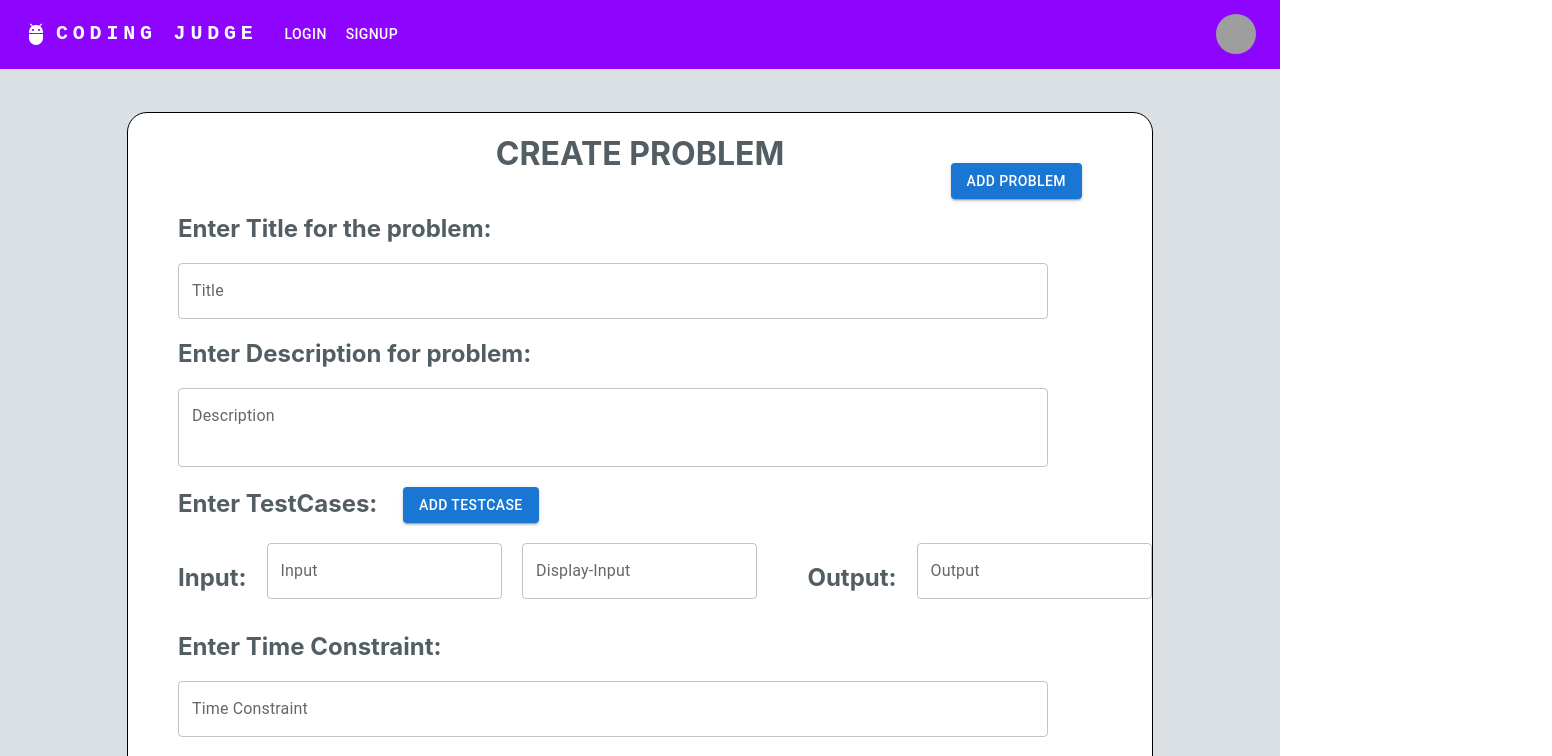
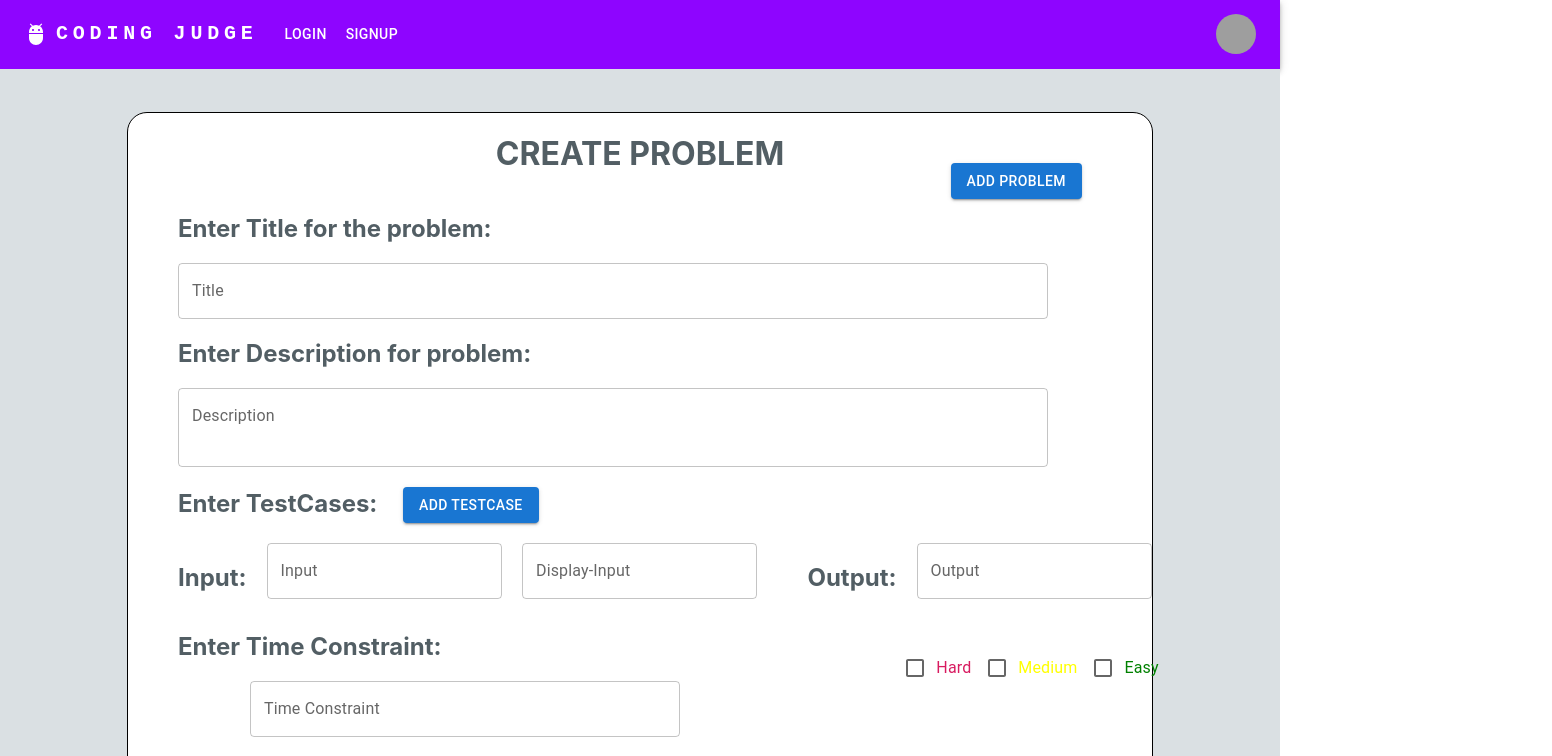
Before and after one commit to TarunDev1478/Online-Judge, a React (Create React App) app in the folder online-judge/: page /addProblem in a window 1280 px wide. Shown: the top 756 px of the page, 1552 px wide, since content can reach past the window. Built offline with nearby package versions, Linux system fonts and the light colour scheme; no server answers; grey boxes are pictures that could not be loaded.

Commit message:
Update AddProblem.jsx
added a new field

```diff
--- a/online-judge/src/components/AddProblem.jsx
+++ b/online-judge/src/components/AddProblem.jsx
@@ -2,6 +2,17 @@ import React, { useEffect, useState } from 'react';
 import TextField from '@mui/material/TextField';
 import Button from '@mui/material/Button';
 import '../asset/addproblem.css';
+import FormControlLabel from '@mui/material/FormControlLabel';
+import Checkbox from '@mui/material/Checkbox';
+import { pink } from '@mui/material/colors';
+import Dialog from '@mui/material/Dialog';
+import DialogActions from '@mui/material/DialogActions';
+import DialogContent from '@mui/material/DialogContent';
+import DialogContentText from '@mui/material/DialogContentText';
+import DialogTitle from '@mui/material/DialogTitle';
+import { useNavigate } from 'react-router-dom';
+import Backdrop from '@mui/material/Backdrop';
+import CircularProgress from '@mui/material/CircularProgress';
 
 function AddProblem() {
     const [title, setTitle] = useState('');
@@ -14,8 +25,15 @@ function AddProblem() {
     const [timeConstraint, setTime] = useState('');
     const [creator, setCreator] = useState('');
     const [error, setError] = useState(null);
+    const [success, setSuccess] = useState(null);
+    const [difficulty, setDifficulty] = useState('');
+    const [dialogOpen, setDialogOpen] = useState(false);
+    const [loading, setLoading] = useState(false);
+
+    const navigate = useNavigate();
 
     const url = process.env.url;
+
     const handleAddTest = () => {
         const obj1 = {
             input: input,
@@ -30,6 +48,7 @@ function AddProblem() {
     };
 
     const handleAddProblem = async () => {
+        setLoading(true); // Show the loader
         try {
             const response = await fetch(`https://backend.codeingjudge.online/admin/addProblem`, {
                 method: "POST",
@@ -38,14 +57,15 @@ function AddProblem() {
                     'Content-Type': 'application/json'
                 },
                 body: JSON.stringify({
-                    problem_no: 1,
                     title: title,
                     description: description,
                     creator: creator,
                     time_constraint: timeConstraint,
                     solved: false,
                     testCases: testCases,
-                    distestCases: displayTest
+                    level: difficulty,
+                    distestCases: displayTest,
+                    difficulty: difficulty
                 })
             });
 
@@ -54,11 +74,14 @@ function AddProblem() {
             if (!response.ok) {
                 throw new Error(data.error || 'Unknown error');
             }
-
-            console.log(data);
+            setSuccess('Problem added successfully!');
+            setError(null);
         } catch (error) {
-            console.error('Error occurred:', error);
             setError(error.message);
+            setSuccess(null);
+        } finally {
+            setLoading(false); // Hide the loader
+            setDialogOpen(true); // Show the dialog
         }
     };
 
@@ -72,7 +95,6 @@ function AddProblem() {
                     }
                 });
                 const data = await res1.json();
-                console.log(data);
                 setCreator(data.username);
             } catch (error) {
                 console.error({ "message": 'Failure' });
@@ -80,6 +102,19 @@ function AddProblem() {
         };
         fetchRes();
     }, []);
+
+    const handleDifficultyChange = (level) => {
+        setDifficulty(level);
+    };
+
+    const handleDialogClose = () => {
+        setDialogOpen(false);
+        if (success) {
+            navigate('/'); // Navigate to home page on success
+        } else {
+            window.location.reload(); // Reload the page on failure
+        }
+    };
 
     return (
         <div className='big'>
@@ -105,9 +140,52 @@ function AddProblem() {
                     <TextField onChange={(e) => setOutput(e.target.value)} sx={{ width: '300px', marginLeft: '20px' }} id="outlined-basic" label="Output" variant="outlined" />
                 </div>
                 <h2 style={{ textAlign: "left", paddingLeft: '50px' }}>Enter Time Constraint:</h2>
-                <TextField onChange={(e) => setTime(e.target.value)} style={{ width: '85%', marginLeft: '50px' }} fullWidth label="Time Constraint" id="fullWidth" />
-                {error && <p style={{ color: 'red' }}>{error}</p>}
+                <div className="row">
+                    <TextField onChange={(e) => setTime(e.target.value)} style={{ width: '42%', marginLeft: '-350px' }} fullWidth label="Time Constraint" id="fullWidth" />
+                    <div style={{ position: 'relative', top: '-90px', left: '400px' }} className="level">
+                        <FormControlLabel
+                            control={<Checkbox checked={difficulty === 'Hard'} onChange={() => handleDifficultyChange('Hard')} />}
+                            label="Hard"
+                            sx={{ color: pink[600], '&.Mui-checked': { color: pink[600] } }}
+                        />
+                        <FormControlLabel
+                            control={<Checkbox checked={difficulty === 'Medium'} onChange={() => handleDifficultyChange('Medium')} />}
+                            label="Medium"
+                            sx={{ color: 'yellow' }}
+                        />
+                        <FormControlLabel
+                            control={<Checkbox checked={difficulty === 'Easy'} onChange={() => handleDifficultyChange('Easy')} />}
+                            label="Easy"
+                            sx={{ color: 'green' }}
+                        />
+                    </div>
+                </div>
             </div>
+
+            <Dialog
+                open={dialogOpen}
+                onClose={handleDialogClose}
+                aria-labelledby="alert-dialog-title"
+                aria-describedby="alert-dialog-description"
+            >
+                <DialogTitle id="alert-dialog-title">
+                    {success ? "Success" : "Error"}
+                </DialogTitle>
+                <DialogContent>
+                    <DialogContentText id="alert-dialog-description">
+                        {success || error}
+                    </DialogContentText>
+                </DialogContent>
+                <DialogActions>
+                    <Button onClick={handleDialogClose} color="primary" autoFocus>
+                        OK
+                    </Button>
+                </DialogActions>
+            </Dialog>
+
+            <Backdrop sx={{ color: '#fff', zIndex: (theme) => theme.zIndex.drawer + 1 }} open={loading}>
+                <CircularProgress color="inherit" />
+            </Backdrop>
         </div>
     );
 }
```
